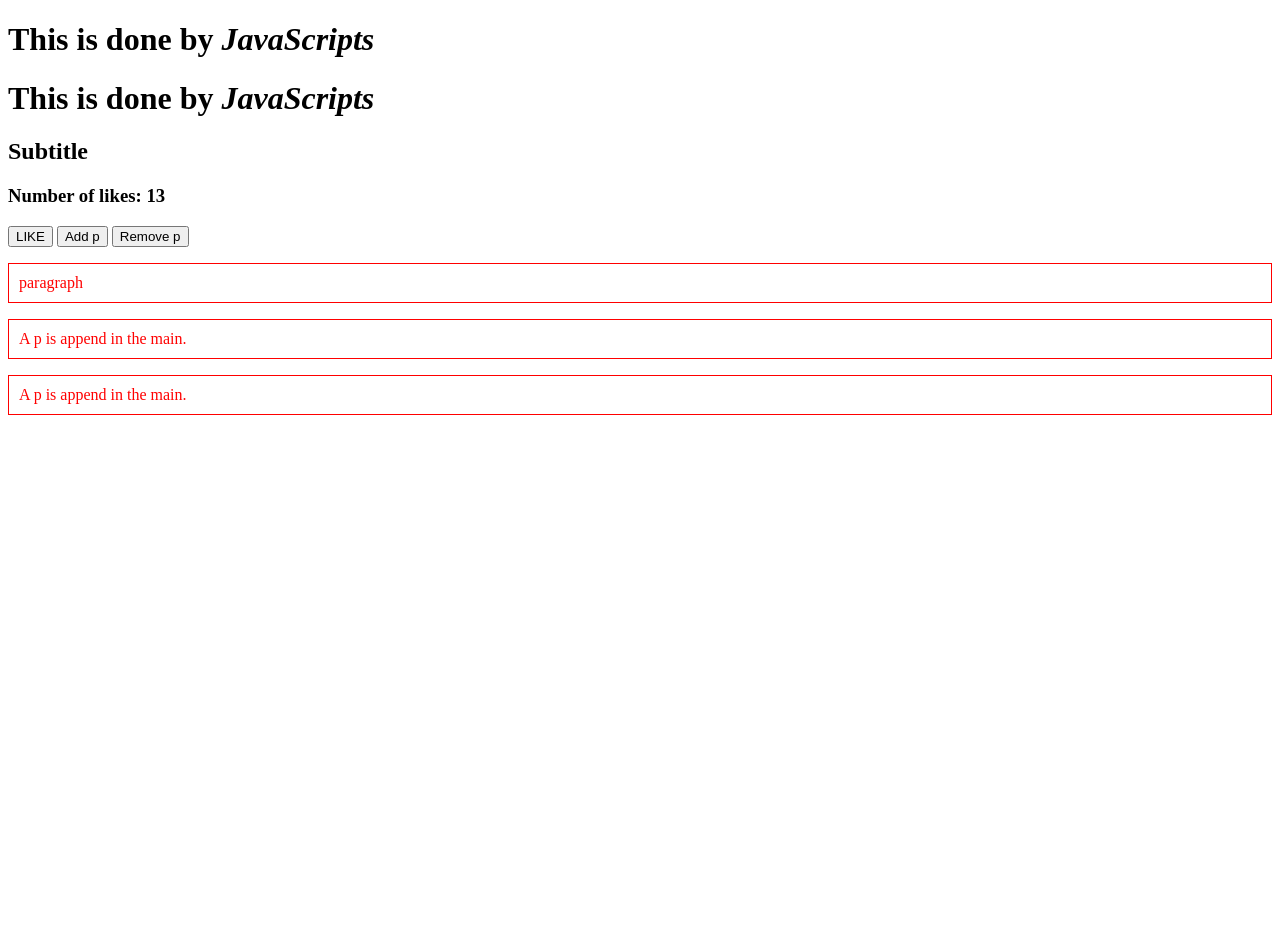
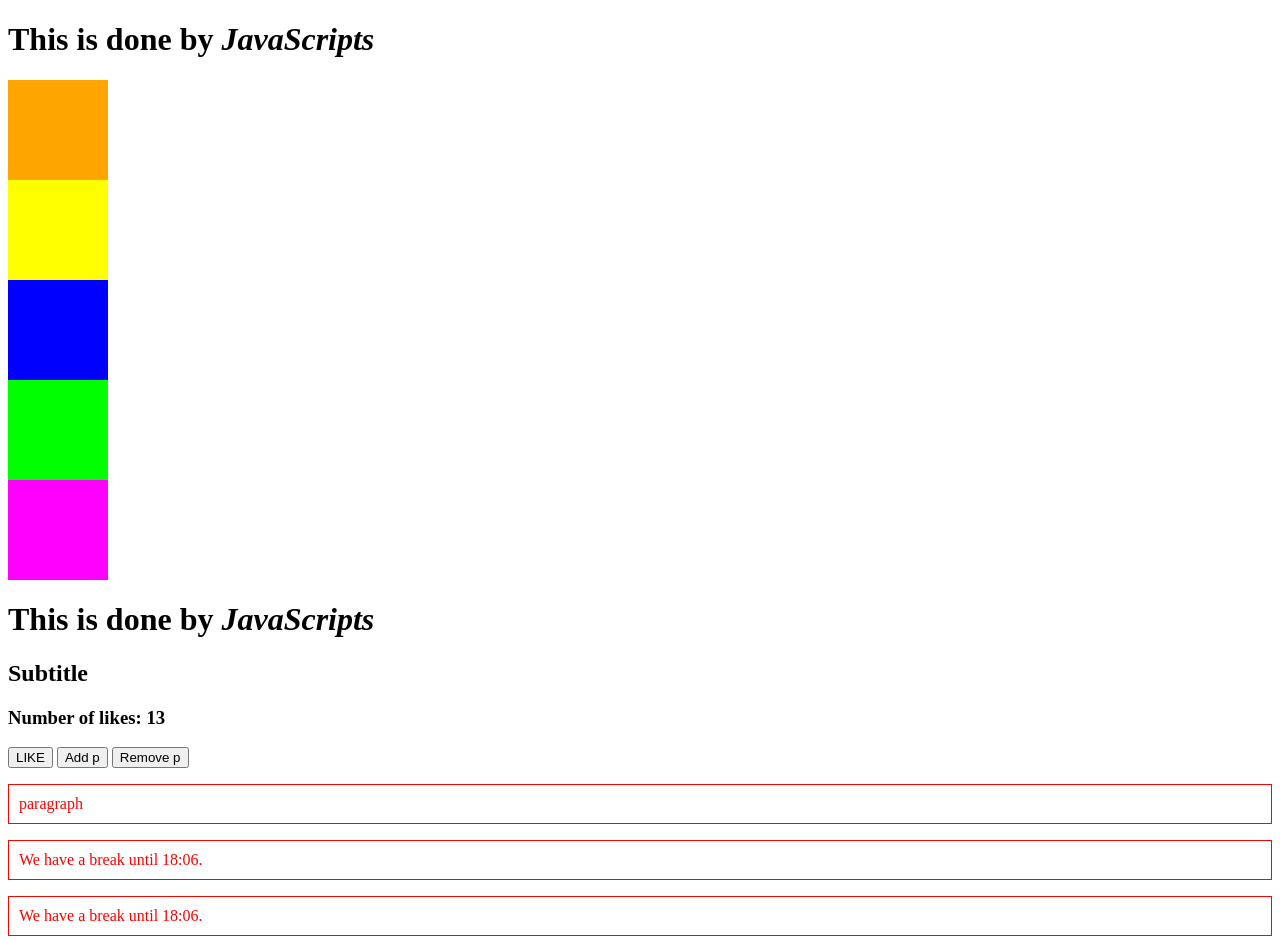
Before and after one commit to jkondorosi/sah-js-examples-april20, a plain HTML site: page index.html in a window 1280 px wide. Before the commit the page ends 800 px from the top, so only its background shows below. Drawn offline with nearby package versions, Linux system fonts and the light colour scheme.

Commit message:
add fourth part

```diff
--- a/index.html
+++ b/index.html
@@ -8,6 +8,7 @@
 </head>
 <body>
     <h1>JavaScript Material Review Examples</h1>
+    <div id="box-container"></div>
     <h1>Breaking News</h1>
     <h2>Subtitle</h2>
     <h3>Number of likes: <span>13</span></h3>
--- a/scripts.js
+++ b/scripts.js
@@ -11,7 +11,13 @@ let name= 'Johnny';
 let age= '46';
 
 function myLittleFunction() {
-    $('main').append('<p>A p is append in the main.</p>');
+    // condition: number of ps is smaller than 5
+    // <, >, <==, >==, ===, !== you can use this
+    if ($('p').length < 5) {
+        $('main').append('<p>We have a break until 18:06.</p>');
+    } else {
+        console.log('We reached the maximum paragraph number');
+    }
     $('p').css('border', '1px solid red');
     $('p').css('padding', '10px');
 }
@@ -23,6 +29,39 @@ $('#add').click(myLittleFunction);
 $('#remove').click(function () {
     $('p:last-child').remove();
 });
+
+// Fourth part:
+
+// if (condition that can be true or false) {
+    // condition its true
+// } else {
+    // conditions is false
+// }
+
+let colors = ['orange', 'yellow', 'blue', 'lime', 'magenta'];
+
+colors.forEach(function (color) {
+    $('#box-container').append('<div class="box"></div>');
+    $('.box:last-child').css('background', color);
+});
+
+// for (let i = 0; i < 100; i = i + 1) {
+for (let i = 0; i < 100; i++) {
+    // console.log("I'll not cheat on the exam");
+    console.log(i);
+}
+
+
+// $('#box-container').append('<div class="box"></div>');
+// $('.box:last-child').css('background', colors[0]);
+// $('#box-container').append('<div class="box"></div>');
+// $('.box:last-child').css('background', colors[1]);
+// $('#box-container').append('<div class="box"></div>');
+// $('.box:last-child').css('background', colors[2]);
+// $('#box-container').append('<div class="box"></div>');
+// $('.box:last-child').css('background', colors[3]);
+// $('#box-container').append('<div class="box"></div>');
+// $('.box:last-child').css('background', colors[4]);
 
 console.log('Script file is loaded');
 
--- a/styles.css
+++ b/styles.css
@@ -5,3 +5,8 @@ p {
 .blue {
     background:blue;
 }
+
+.box {
+width: 100px;
+height: 100px;
+}
```
